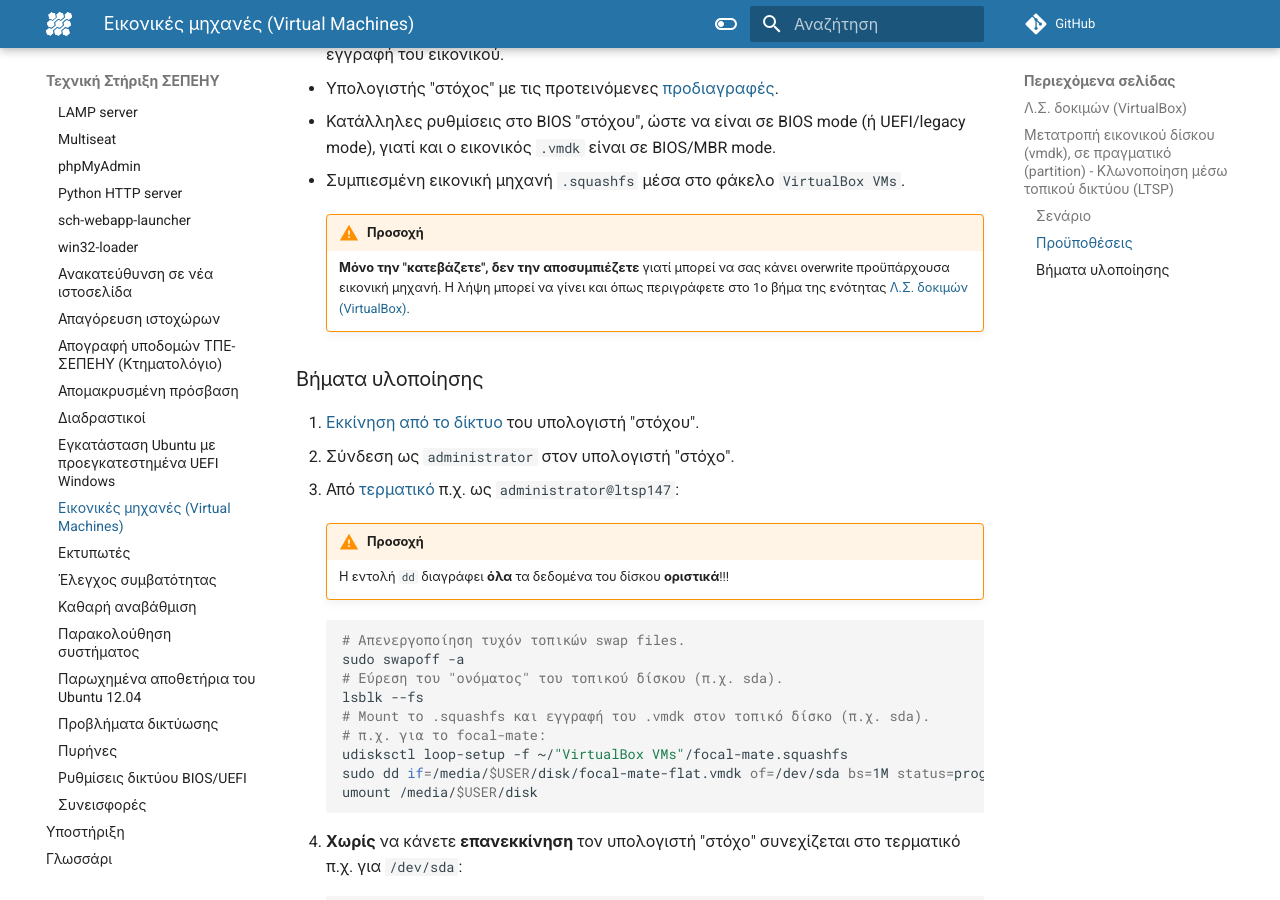
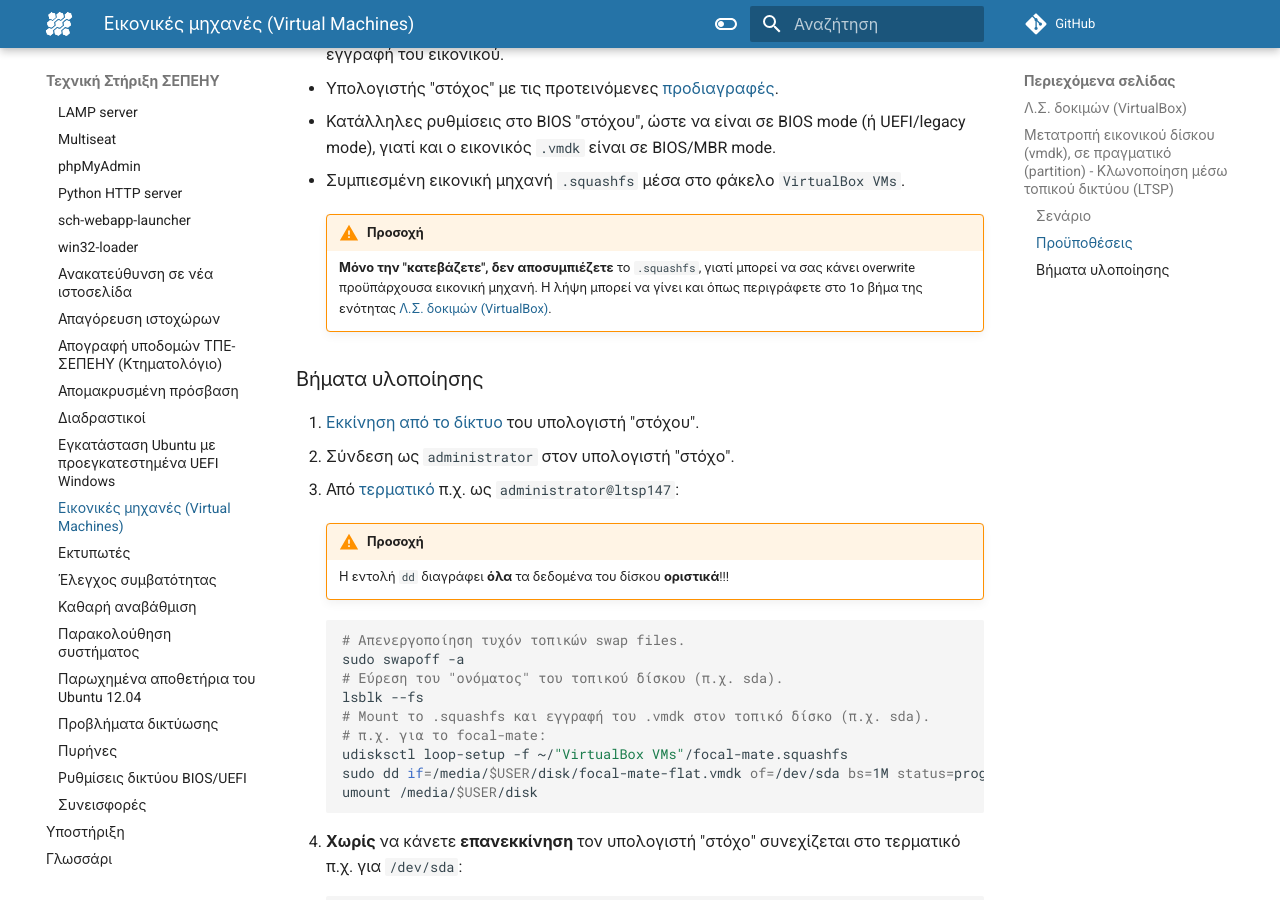
Before and after one commit to siahos/el.ltsp.org, an MkDocs documentation site: the page built from docs/guides/virtual-machines/index.md, in a window 1280 px wide and 900 px high, scrolled down 1805 px. Built offline with MkDocs 1.6.1 and Material for MkDocs 9.7.7, drawn with Linux system fonts in a browser that asks for light colours; comment, search, counter and statistics services are not loaded.

Commit message:
update virtual-machines

```diff
--- a/docs/guides/virtual-machines/index.md
+++ b/docs/guides/virtual-machines/index.md
@@ -86,10 +86,10 @@ server.
 -   Συμπιεσμένη εικονική μηχανή `.squashfs` μέσα στο φάκελο `VirtualBox VMs`.
 
     !!! warning "Προσοχή"
-        **Μόνο την "κατεβάζετε", δεν την αποσυμπιέζετε** γιατί μπορεί να σας
-        κάνει overwrite προϋπάρχουσα εικονική μηχανή. Η λήψη μπορεί να γίνει
-        και όπως περιγράφετε στο 1ο βήμα της ενότητας [Λ.Σ. δοκιμών
-        (VirtualBox)](#virtualbox).
+        **Μόνο την "κατεβάζετε", δεν αποσυμπιέζετε** το `.squashfs`, γιατί
+        μπορεί να σας κάνει overwrite προϋπάρχουσα εικονική μηχανή. Η λήψη
+        μπορεί να γίνει και όπως περιγράφετε στο 1ο βήμα της ενότητας [Λ.Σ.
+        δοκιμών (VirtualBox)](#virtualbox).
 
 ### Βήματα υλοποίησης
 
```
